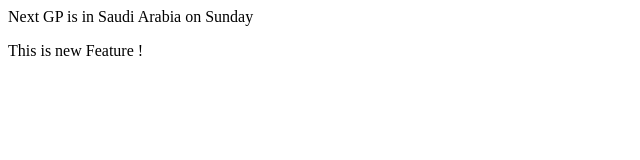
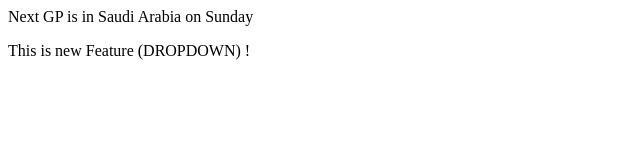
Before and after one commit to Shashwat200503/Saudi-Arabia-GP, a plain HTML site: page index.html in a window 1280 px wide. Shown: the whole page, without its empty margins (0-640 px from the left). Drawn offline with Linux system fonts and the light colour scheme.

```diff
--- a/index.html
+++ b/index.html
@@ -1,2 +1,2 @@
 <p> Next GP is in Saudi Arabia on Sunday</p>
-<p>This is new Feature !</p>
+<p>This is new Feature (DROPDOWN) !</p>
```
